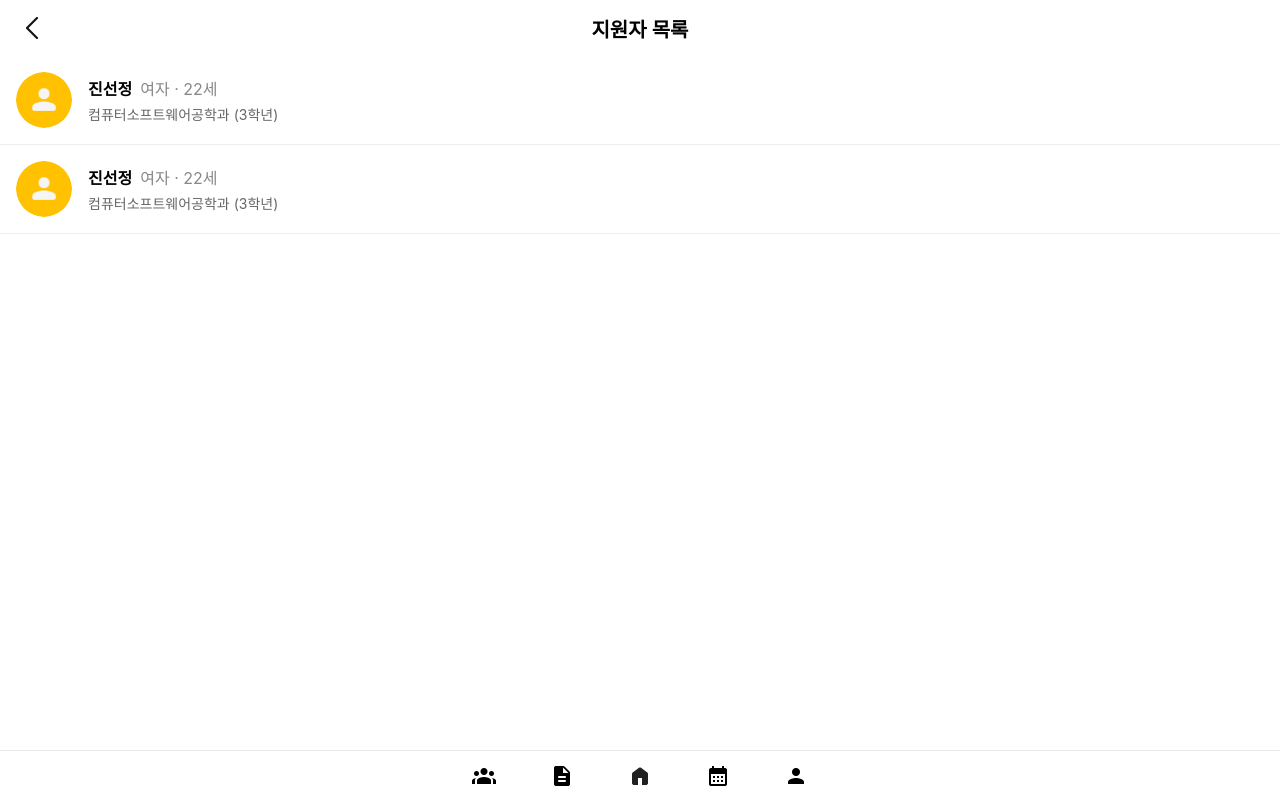
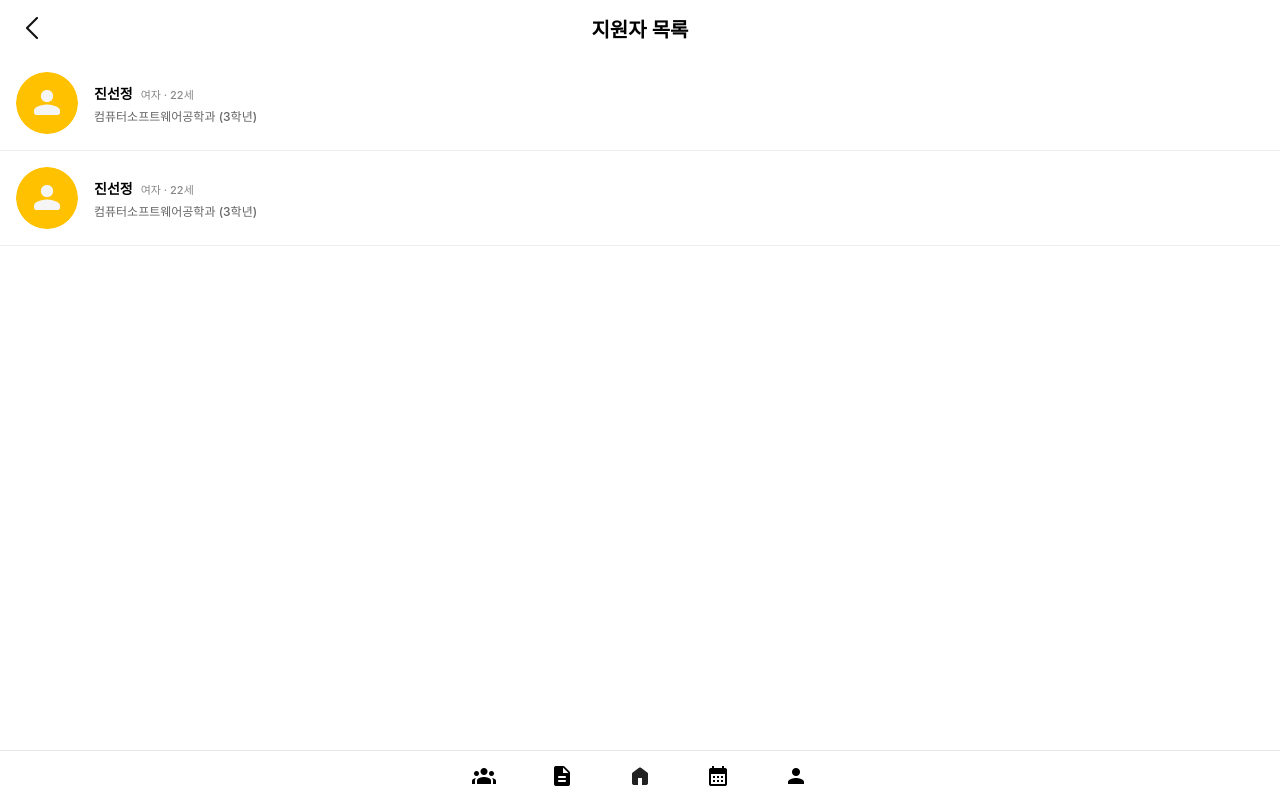
Before and after one commit to MARS-crew/mars7_recruit_front, a React (Vite) app: page /applicants in a window 1280 px wide. Built offline with nearby package versions, Linux system fonts and the light colour scheme; a web font is replaced by a local one.

Commit message:
지원자 목록 페이지 수정

```diff
--- a/src/pages/applicantList.jsx
+++ b/src/pages/applicantList.jsx
@@ -52,8 +52,8 @@ export default function ApplicantList() {
           >
             <div
               style={{
-                width: 56,
-                height: 56,
+                width: 62,
+                height: 62,
                 borderRadius: "50%",
                 overflow: "hidden",
                 marginRight: 16,
@@ -68,16 +68,16 @@ export default function ApplicantList() {
             </div>
 
             <div style={{ flex: 1 }}>
-              <div style={{ fontWeight: "bold", fontSize: 16 }}>
+              <div style={{ fontWeight: "bold", fontSize: 14, fontWeight: 700 }}>
                 {applicant.name}
                 <span
-                  style={{ color: "#888", fontWeight: "normal", marginLeft: 8 }}
+                  style={{ color: "#888", fontWeight: "normal", marginLeft: 8, fontSize: 11, fontWeight: 500 }}
                 >
                   {applicant.gender} · {applicant.age}세
                 </span>
               </div>
 
-              <div style={{ color: "#666", fontSize: 14, marginTop: 4 }}>
+              <div style={{ color: "#666", fontSize: 12, fontWeight: 500, marginTop: 4 }}>
                 {applicant.major} ({applicant.grade})
               </div>
             </div>
```
